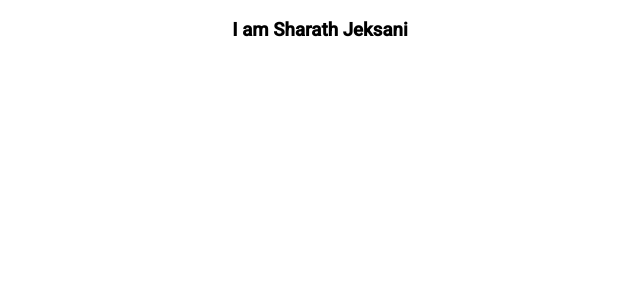
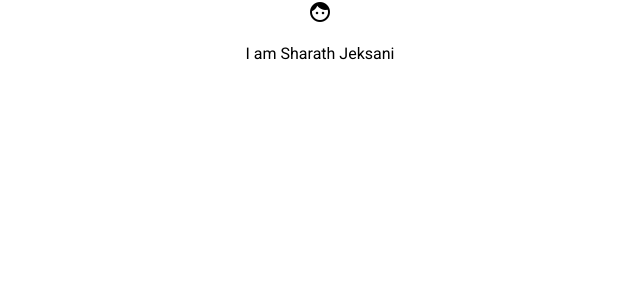
Before and after one commit to sjeksani/my-helpouts, an Angular app: page / in a window 1280 px wide. Shown: the top 300 px of the page, without its empty margins (320-960 px from the left). Built offline with nearby package versions, Linux system fonts and the light colour scheme.

Commit message:
angular material is working

```diff
--- a/src/app/components/topbar.component/topbar.component.html
+++ b/src/app/components/topbar.component/topbar.component.html
@@ -1 +1,2 @@
-<h3>I am Sharath Jeksani</h3>
+<i class="material-icons">face</i>
+<p>I am Sharath Jeksani</p>
```
